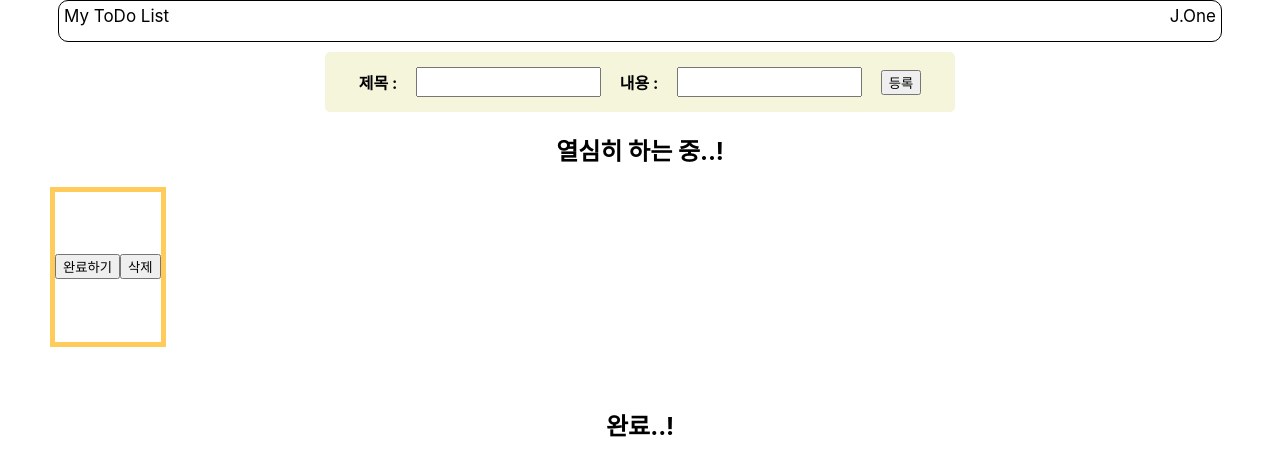
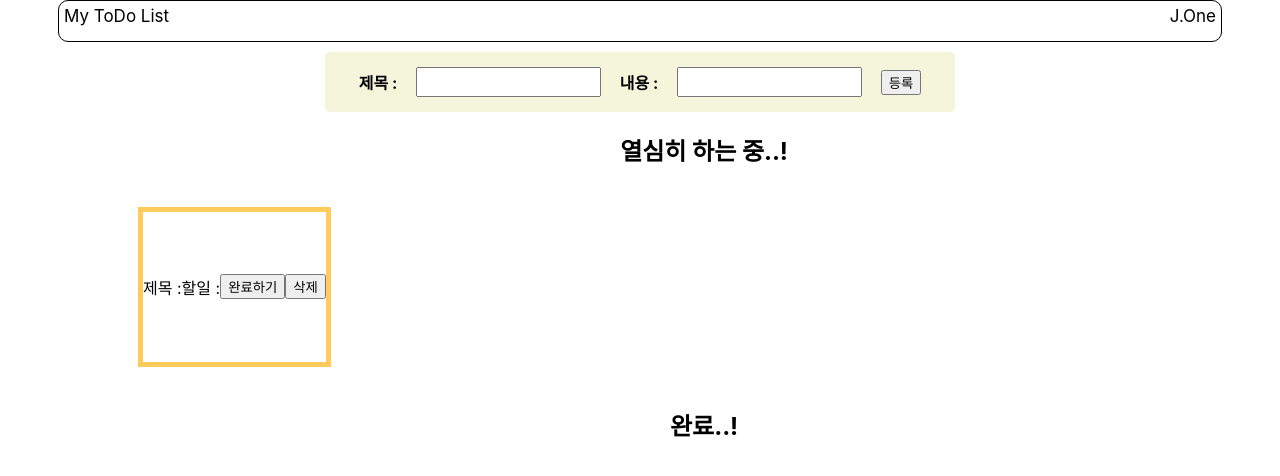
Before and after one commit to Jone4865/Todolist-1, a React (Create React App) app: page / in a window 1280 px wide. Both pictures are taken after a click on the button "등록". Shown: the top 476 px of the page. Built offline with nearby package versions, Linux system fonts and the light colour scheme.

Commit message:
css 완성
페이지스 만들기 필요

```diff
--- a/src/App.css
+++ /dev/null
@@ -1,38 +0,0 @@
-.App {
-  text-align: center;
-}
-
-.App-logo {
-  height: 40vmin;
-  pointer-events: none;
-}
-
-@media (prefers-reduced-motion: no-preference) {
-  .App-logo {
-    animation: App-logo-spin infinite 20s linear;
-  }
-}
-
-.App-header {
-  background-color: #282c34;
-  min-height: 100vh;
-  display: flex;
-  flex-direction: column;
-  align-items: center;
-  justify-content: center;
-  font-size: calc(10px + 2vmin);
-  color: white;
-}
-
-.App-link {
-  color: #61dafb;
-}
-
-@keyframes App-logo-spin {
-  from {
-    transform: rotate(0deg);
-  }
-  to {
-    transform: rotate(360deg);
-  }
-}
--- a/src/App.js
+++ b/src/App.js
@@ -1,80 +1,12 @@
-import React, { useRef, useState } from 'react';
+import React from 'react';
 
-import Header from "./header/Header";
-import Form from "./form/Form";
-import List from './list/List';
+import Layout from './layout/Layouy';
 
 function App() {
 
-  // inputs의 기본값을 줌
-  const [inputs, setInputs] = useState({
-    title: '',
-    text: ''
-  });
 
-  // 제목과 내용을 inputs에 넣어줌
-  const { title, text } = inputs;
-
-  // 리스트를 만드는
-  const onCreate = () => {
-    const todo = {
-      id: nextId.current,
-      title,
-      text,
-      isDone : false
-    };
-    setTodos(todos.concat(todo));
-
-    setInputs({
-      title: '',
-      text: ''
-    });
-    nextId.current += 1;
-  };
-
-  const onChange = e => {
-    const { name, value } = e.target;
-    setInputs({
-      ...inputs,
-      [name]: value
-    });
-  };
-
-
-  const [todos, setTodos] = useState([]);
-  //아이디에 기본값을 준다
-  const nextId = useRef(0);
-
-
-  const onRemove = (id) => {
-    // todo.id 가 파라미터로 일치하지 않는 원소만 추출해서 새로운 배열을 만듬
-    // = todo.id 가 id 인 것을 제거함
-    setTodos(todos.filter(todo => todo.id !== id));
-  };
-
-  const onToggle = (id) => {
-    setTodos(
-      todos.map((todo) =>
-        todo.id === id ? { ...todo, isDone: !todo.isDone } : todo
-      )
-    );
-  };
   return (
-    <>
-      <div className="App">
-        <Header />
-        <Form
-          title={title}
-          text={text}
-          onChange={onChange}
-          onCreate={onCreate}
-        />
-        <List
-          todos={todos}
-          onRemove={onRemove}
-          onToggle={onToggle}/>
-      </div>
-    </>
+    <Layout/>
   );
 }
 
--- /dev/null
+++ b/src/layout/Layouy.jsx
@@ -0,0 +1,81 @@
+import React, { useRef, useState } from 'react';
+
+import Header from "../header/Header";
+import Form from "../form/Form";
+import List from '../list/List';
+
+function Layout() {
+
+  // inputs의 기본값을 줌
+  const [inputs, setInputs] = useState({
+    title: '',
+    text: ''
+  });
+
+  // 제목과 내용을 inputs에 넣어줌
+  const { title, text } = inputs;
+
+  // 리스트를 만드는
+  const onCreate = () => {
+    const todo = {
+      id: nextId.current,
+      title,
+      text,
+      isDone : false
+    };
+    setTodos(todos.concat(todo));
+
+    setInputs({
+      title: '',
+      text: ''
+    });
+    nextId.current += 1;
+  };
+
+  const onChange = e => {
+    const { name, value } = e.target;
+    setInputs({
+      ...inputs,
+      [name]: value
+    });
+  };
+
+
+  const [todos, setTodos] = useState([]);
+  //아이디에 기본값을 준다
+  const nextId = useRef(0);
+
+
+  const onRemove = (id) => {
+    // todo.id 가 파라미터로 일치하지 않는 원소만 추출해서 새로운 배열을 만듬
+    // = todo.id 가 id 인 것을 제거함
+    setTodos(todos.filter(todo => todo.id !== id));
+  };
+
+  const onToggle = (id) => {
+    setTodos(
+      todos.map((todo) =>
+        todo.id === id ? { ...todo, isDone: !todo.isDone } : todo
+      )
+    );
+  };
+  return (
+    <>
+      <div className="Layout">
+        <Header />
+        <Form
+          title={title}
+          text={text}
+          onChange={onChange}
+          onCreate={onCreate}
+        />
+        <List
+          todos={todos}
+          onRemove={onRemove}
+          onToggle={onToggle}/>
+      </div>
+    </>
+  );
+}
+
+export default Layout;
--- /dev/null
+++ b/src/layout/style.css
@@ -0,0 +1,5 @@
+.Layout {
+    min-width: 800px;
+    max-width: 1200px;
+    align-items: center;
+}
--- a/src/list/style.css
+++ b/src/list/style.css
@@ -3,16 +3,22 @@
     display:flex;
     height: 150px;
     align-items: center;
+    margin-left: 10px;
 }
 
 .todolist {
     height: 200px;
-    width: 1200px;
+    width: 90%;
     overflow: scroll;
     display: flex;
     white-space: nowrap;
+    align-items: center;
 }
 
 .donetext {
     text-align:center;
 }
+
+.all {
+    margin-left: 10%;
+}
--- a/src/todo/Todo.jsx
+++ b/src/todo/Todo.jsx
@@ -5,9 +5,9 @@ import "./style.css"
 function Todo({ todo, onRemove, onToggle }) {
     return (
             <div className='list_item'>
-                <div>{todo.title}</div> <span>{todo.text}</span>
-                <button onClick={() => onToggle(todo.id)}>완료하기</button>
-                <button onClick={() => onRemove(todo.id)}>삭제</button>
+                <div className='todohead'>제목 :{todo.title}</div> <div className='todobody'>할일 :{todo.text}</div>
+                <button className='btn1' onClick={() => onToggle(todo.id)}>완료하기</button>
+                <button className='btn1' onClick={() => onRemove(todo.id)}>삭제</button>
             </div>
     );
 }
--- a/src/todo/style.css
+++ b/src/todo/style.css
@@ -1,14 +1,2 @@
 .list_item {
-    border: 5px solid #ffcc5c;
-    display:flex;
-    height: 150px;
-    margin-left: 10px;
 }
-
-.todolist {
-    margin: auto;
-}
-
-.all {
-    margin: auto;
-}
```
